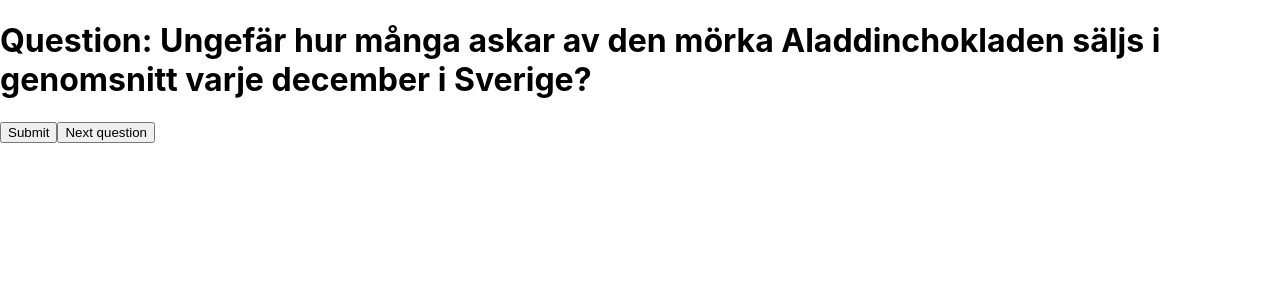
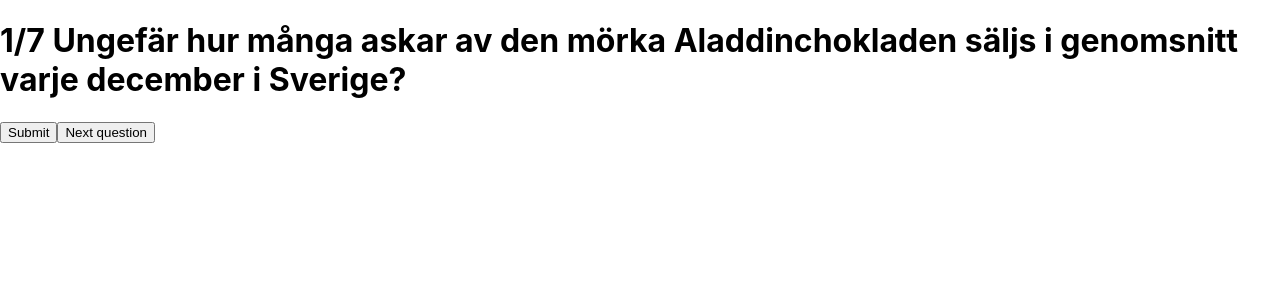
Before and after one commit to Technigo/project-redux-quiz-old, a React (Create React App) app: page / in a window 1280 px wide. Shown: the top 300 px of the page. Built offline with nearby package versions, Linux system fonts and the light colour scheme.

Commit message:
number of question implemented

```diff
--- a/src/components/CurrentQuestion.js
+++ b/src/components/CurrentQuestion.js
@@ -26,7 +26,7 @@ export const CurrentQuestion = () => {
   } else {
     return (
       <div>
-        <h1>Question: {question.questionText}</h1>
+        <h1>{question.id}/7 {question.questionText}</h1>
         <button onClick={submitAnswer}>Submit</button>
         <button onClick={nextQuestion}>{question.id < 7 ? "Next question" : "Show result"}</button>
       </div>
```
